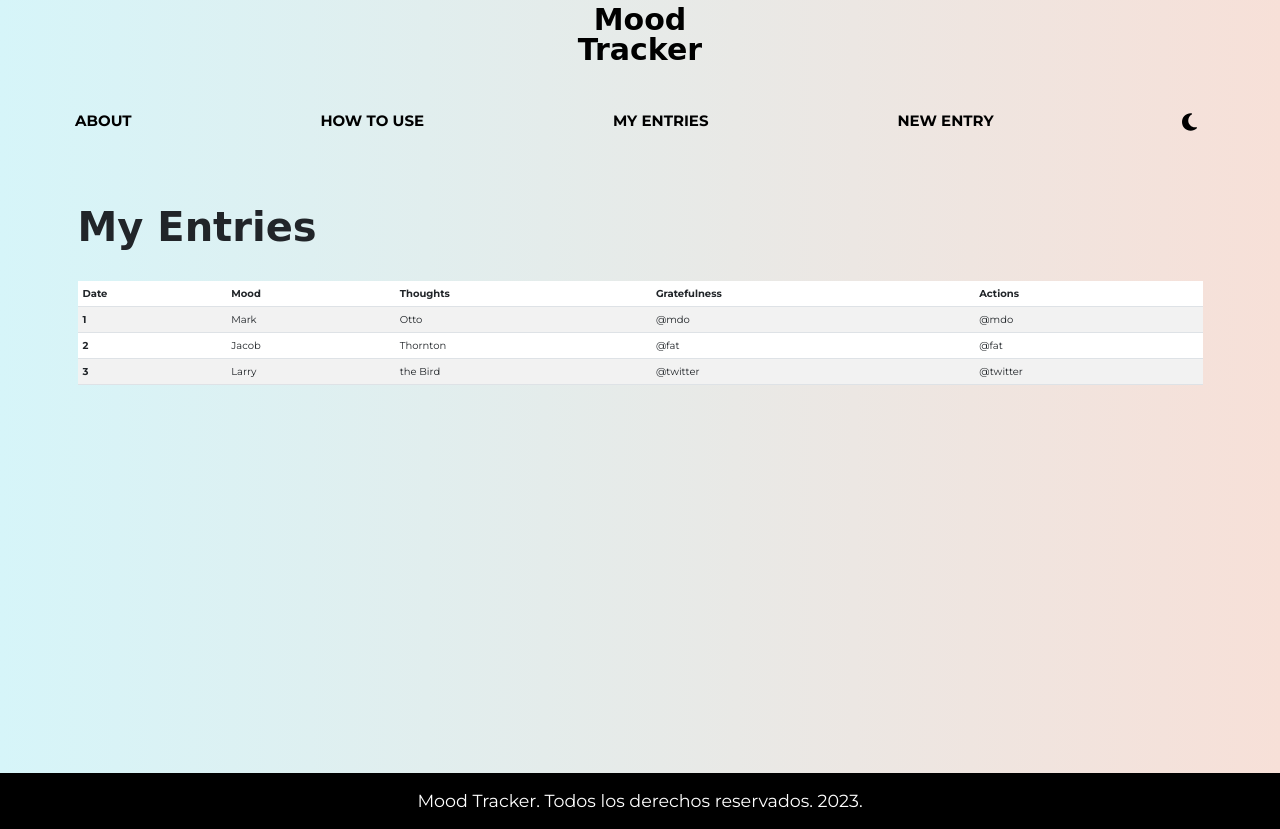
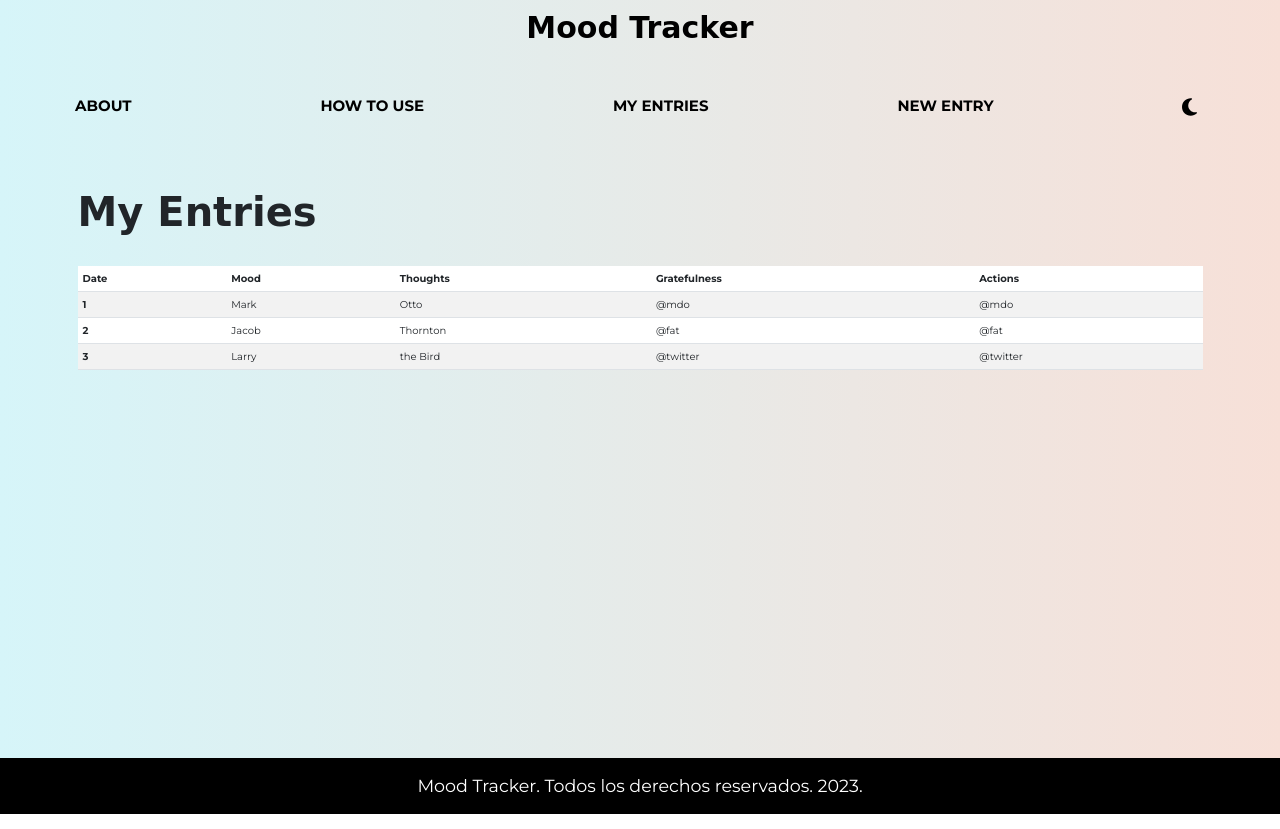
Before and after one commit to ivanxpalacios/moodtracker, a website: page my-entries.html in a window 1280 px wide. Drawn offline with Linux system fonts and the light colour scheme; a web font is replaced by a local one.

Commit message:
Corrected some changes to my-entries title

```diff
--- a/my-entries.html
+++ b/my-entries.html
@@ -15,8 +15,8 @@
 <body>
 
    <header class="header gradiente">
-        <a href="index.html" class="titulo lh-1 text-center secundaria fw-bold py-2 text-black text-decoration-none">
-            Mood <br> Tracker
+        <a href="index.html" class="titulo text-center secundaria fw-bold py-2 text-black text-decoration-none">
+            Mood Tracker
         </a>
 
         <div class="navbar navbar-expand-lg container navbar-light" id="navbar">
```
